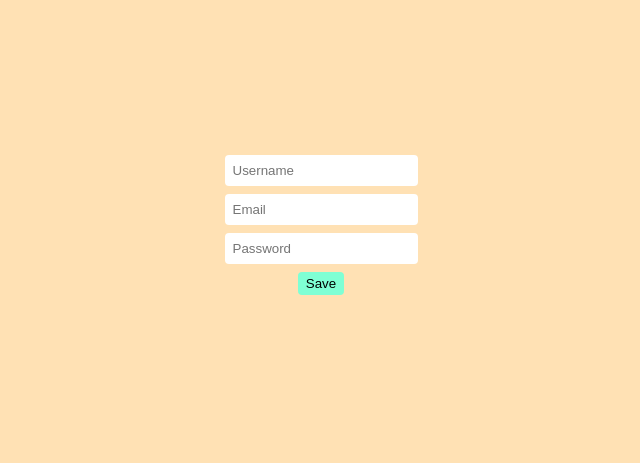
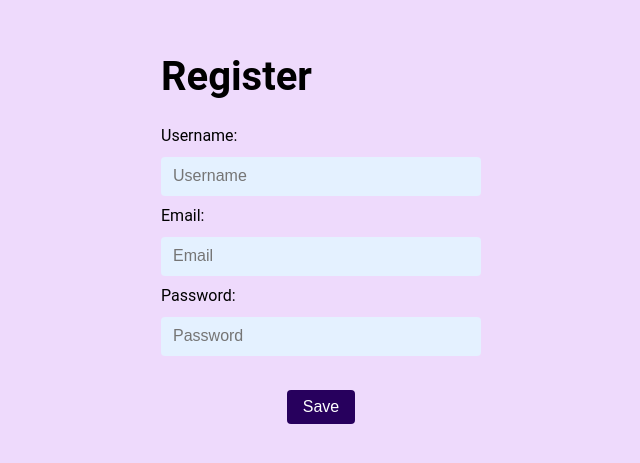
Before and after one commit to HasmikGhukasyan/New-Project, a React (Create React App) app: page / in a window 1280 px wide. Shown: the part 175-638 px from the top of the page, without its empty margins (319-959 px from the left). Built offline with nearby package versions, Linux system fonts and the light colour scheme.

Commit message:
added btn functionality

```diff
--- a/src/components/App/App.js
+++ b/src/components/App/App.js
@@ -1,11 +1,26 @@
 import { Component } from "react";
-import { RegisterPage } from "../RegisterPage/RegisterPage";
+import RegisterPage from "../RegisterPage";
+import UserPage from "../Userpage/UserPage";
 
 export class App extends Component {
 
+    state = {
+        isEditMode: true,
+        data: null
+    }
+
+    handler = (data) => {
+        this.setState({
+            data, isEditMode: false
+        })
+    }
+
     render() {
         return (
-            <RegisterPage />
+            <div className="App">
+                {this.state.isEditMode ? <RegisterPage handler={this.handler} /> : <UserPage data={this.state.data} />
+                }
+            </div>
         )
     }
 }
--- /dev/null
+++ b/src/components/App/index.js
@@ -0,0 +1,2 @@
+import { App } from "./App"
+export default App
--- a/src/components/RegisterPage/RegisterPage.js
+++ b/src/components/RegisterPage/RegisterPage.js
@@ -2,41 +2,68 @@ import { Component } from "react";
 import "./registerPage.css"
 
 export class RegisterPage extends Component {
-
     state = {
         usernameValue: "",
         emailValue: "",
         passwordValue: "",
     }
-    onUsernameChange = (event) => {
+
+    handleInputChange = (event) => {
+        const { name, value } = event.target
         this.setState({
-            usernameValue: event.target.value
+            [name]: value
         })
-    }
-    onEmailChange = (event) => {
-        this.setState({
-            emailValue: event.target.value
-        })
-    }
-    onPasswordChange = (event) => {
-        this.setState({
-            passwordValue: event.target.value
-        })
+
     }
 
     onRegisterBtnClick = () => {
-        console.log(this.state)
+        this.props.handler(this.state)
+        this.setState({
+            usernameValue: "",
+            emailValue: "",
+            passwordValue: "",
+        })
     }
 
     render() {
         return (<div className="register-wrapper">
+            <h1 className="register-title">Register</h1>
             <div className="register-input-wrapper">
-                <input onChange={this.onUsernameChange} value={this.state.usernameValue} placeholder="Username" className="registerInput"></input>
-                <input onChange={this.onEmailChange} value={this.state.emailValue} placeholder="Email" className="registerInput"></input>
-                <input onChange={this.onPasswordChange} value={this.state.passwordValue} placeholder="Password" className="registerInput"></input>
+                <div className="register-item">
+                    <label className="label-input" htmlFor="usernameValue">Username:</label>
+                    <input
+                        id="username"
+                        name="usernameValue"
+                        onChange={this.handleInputChange}
+                        value={this.state.usernameValue}
+                        placeholder="Username"
+                        className="registerInput"></input>
+                </div>
+                <div className="register-item">
+                    <label className="label-input" htmlFor="emailValue">Email:</label>
+                    <input
+                        id="email"
+                        type="email"
+                        name="emailValue"
+                        onChange={this.handleInputChange}
+                        value={this.state.emailValue}
+                        placeholder="Email"
+                        className="registerInput"></input>
+                </div>
+                <div className="register-item">
+                    <label className="label-input" htmlFor="passwordValue">Password:</label>
+                    <input
+                        id="password"
+                        name="passwordValue"
+                        type="password"
+                        onChange={this.handleInputChange}
+                        value={this.state.passwordValue}
+                        placeholder="Password"
+                        className="registerInput"></input>
+                </div>
             </div>
             <div className="register-btn-wrapper">
-                <button onClick={this.onRegisterBtnClick} className="register-btn">Save</button>
+                <button disabled={!(this.state.usernameValue && this.state.emailValue && this.state.passwordValue)} onClick={this.onRegisterBtnClick} className="register-btn">Save</button>
             </div>
         </div>
         )
--- /dev/null
+++ b/src/components/RegisterPage/index.js
@@ -0,0 +1,2 @@
+import { RegisterPage } from "./RegisterPage"
+export default RegisterPage
--- a/src/components/RegisterPage/registerPage.css
+++ b/src/components/RegisterPage/registerPage.css
@@ -11,21 +11,52 @@
 .register-input-wrapper {
     display: flex;
     flex-direction: column;
+    min-width: 320px;
 }
 
 .registerInput {
     outline: none;
     border-radius: 4px;
-    padding: 8px;
-    margin-bottom: 8px;
+    padding: 12px;
+    margin-bottom: 10px;
     border: none;
+    background-color: #E4F1FF;
+}
+
+.registerInput:hover {
+    border: 1.5px solid #9400FF
+}
+
+.label-input {
+    margin-bottom: 12px;
+}
+
+.register-title {
+    font-size: 40px;
 }
 
 .register-btn {
-    background-color: aquamarine;
-    color: black;
-    padding: 4px 8px;
+    background-color: #27005D;
+    color: white;
+    padding: 8px 16px;
     border: none;
     border-radius: 4px;
     cursor: pointer;
+    margin-top: 24px;
+    transition: all 0.3s ease;
+    font-size: 16px;
 }
+
+::placeholder {
+    font-size: 16px;
+}
+
+.register-btn:hover {
+    background-color: white;
+    color: #1e063f;
+}
+
+.register-item {
+    display: flex;
+    flex-direction: column;
+}
--- /dev/null
+++ b/src/components/Userpage/UserPage.js
@@ -0,0 +1,34 @@
+import { Component } from "react";
+import "./userPage.css"
+
+class UserPage extends Component {
+    render() {
+
+        const { usernameValue, emailValue, passwordValue } = this.props.data
+
+
+
+
+
+        return (
+            <div className="userpage-wrapper">
+                <div className="userpage-list-container">
+                    <div className="userlist-item-container">
+                        <span className="userlistItem-title">Username</span>
+                        <span>{usernameValue}</span>
+                    </div>
+                    <div className="userlist-item-container">
+                        <span className="userlistItem-title">Email</span>
+                        <span>{emailValue}</span>
+                    </div>
+                    <div className="userlist-item-container">
+                        <span className="userlistItem-title">Password</span>
+                        <span>{passwordValue}</span>
+                    </div>
+                </div>
+            </div>
+        )
+    }
+}
+
+export default UserPage
--- /dev/null
+++ b/src/components/Userpage/index.js
@@ -0,0 +1,2 @@
+import UserPage from "./UserPage"
+export default UserPage
--- /dev/null
+++ b/src/components/Userpage/userPage.css
@@ -0,0 +1,18 @@
+.userpage-wrapper {
+    display: flex;
+
+}
+
+.userpage-list-container {
+    display: flex;
+    flex-direction: column;
+}
+
+.userlist-item-container {
+    display: flex;
+    margin-bottom: 16px;
+}
+
+.userlistItem-title {
+    margin-right: 16px;
+}
--- a/src/index.css
+++ b/src/index.css
@@ -3,7 +3,7 @@ body {
     padding: 0;
     font-family: 'Roboto', sans-serif;
     display: flex;
-    background-color: #ffdfafef;
+    background-color: #eedafc;
     align-items: center;
     justify-content: center;
     height: 100vh;
--- a/src/index.js
+++ b/src/index.js
@@ -1,6 +1,6 @@
 import React from 'react';
 import ReactDOM from 'react-dom/client';
-import { App } from './components/App/App';
+import App from './components/App';
 import "./index.css"
 
 
```
